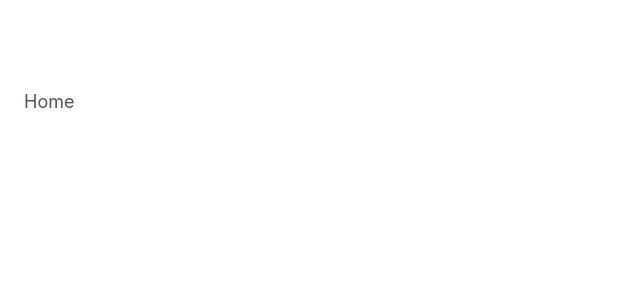
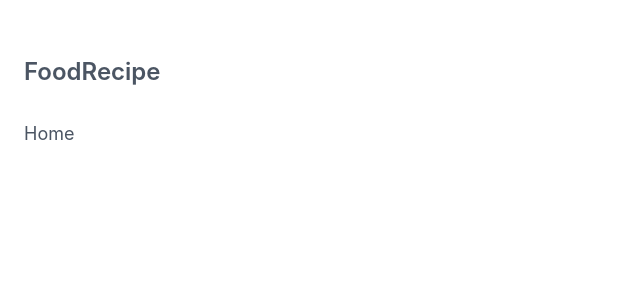
Before and after one commit to Asna1303/RECIPE-APP, a React (Create React App) app: page / in a window 1280 px wide. Shown: the top 300 px of the page, without its empty margins (0-640 px from the left). Built offline with nearby package versions, Linux system fonts and the light colour scheme.

Commit message:
defined h2 and gave a new class

```diff
--- a/src/components/navbar/index.jsx
+++ b/src/components/navbar/index.jsx
@@ -1,5 +1,7 @@
 export default function Navbar(){
     return <nav className="flex justify-between item-center py-8 container mx-auto flex-col lg:flex-row gap-5 lg:gap-0">
-
+<h2 className="text-2xl font-semibold">
+   FoodRecipe
+</h2>
     </nav>
 }
```
